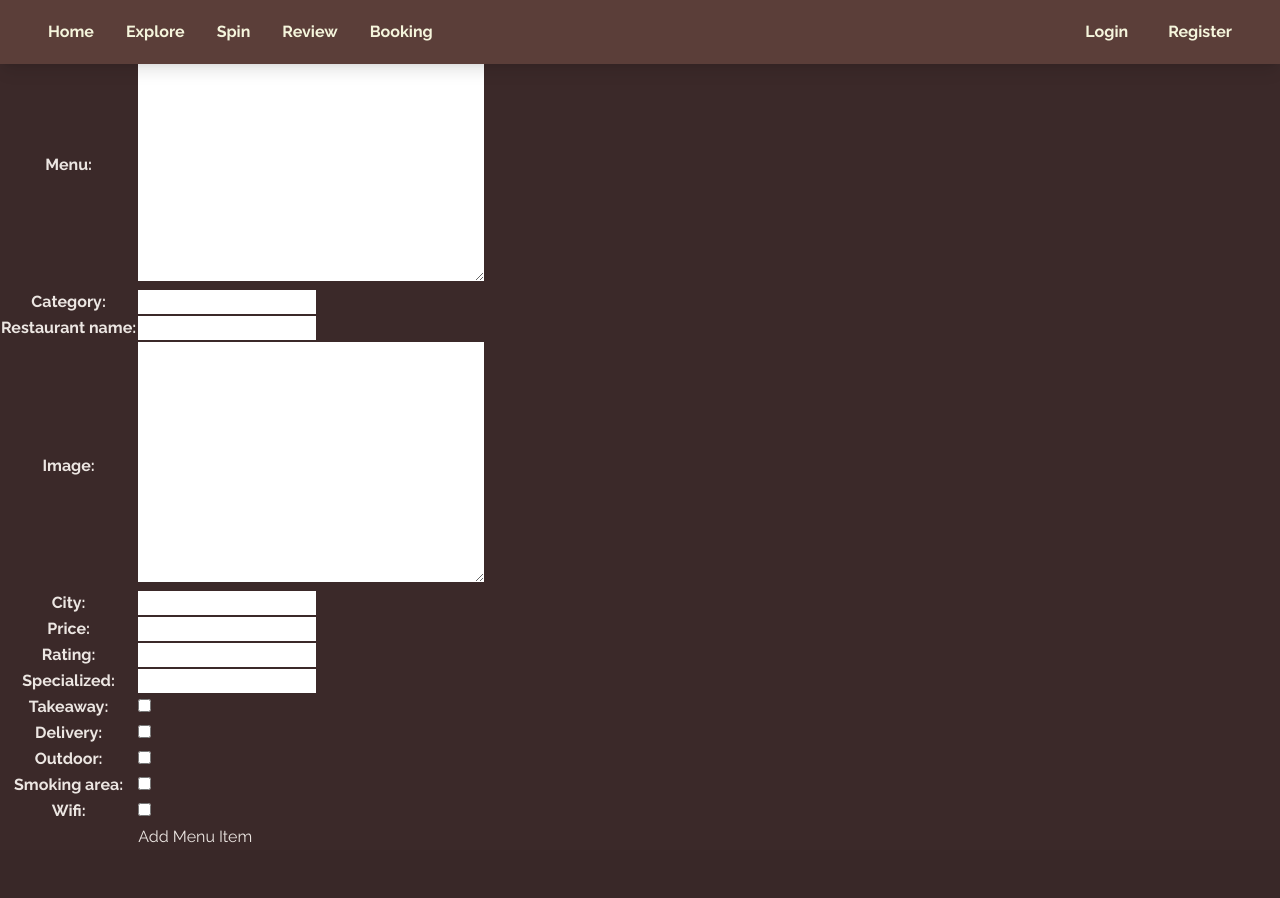
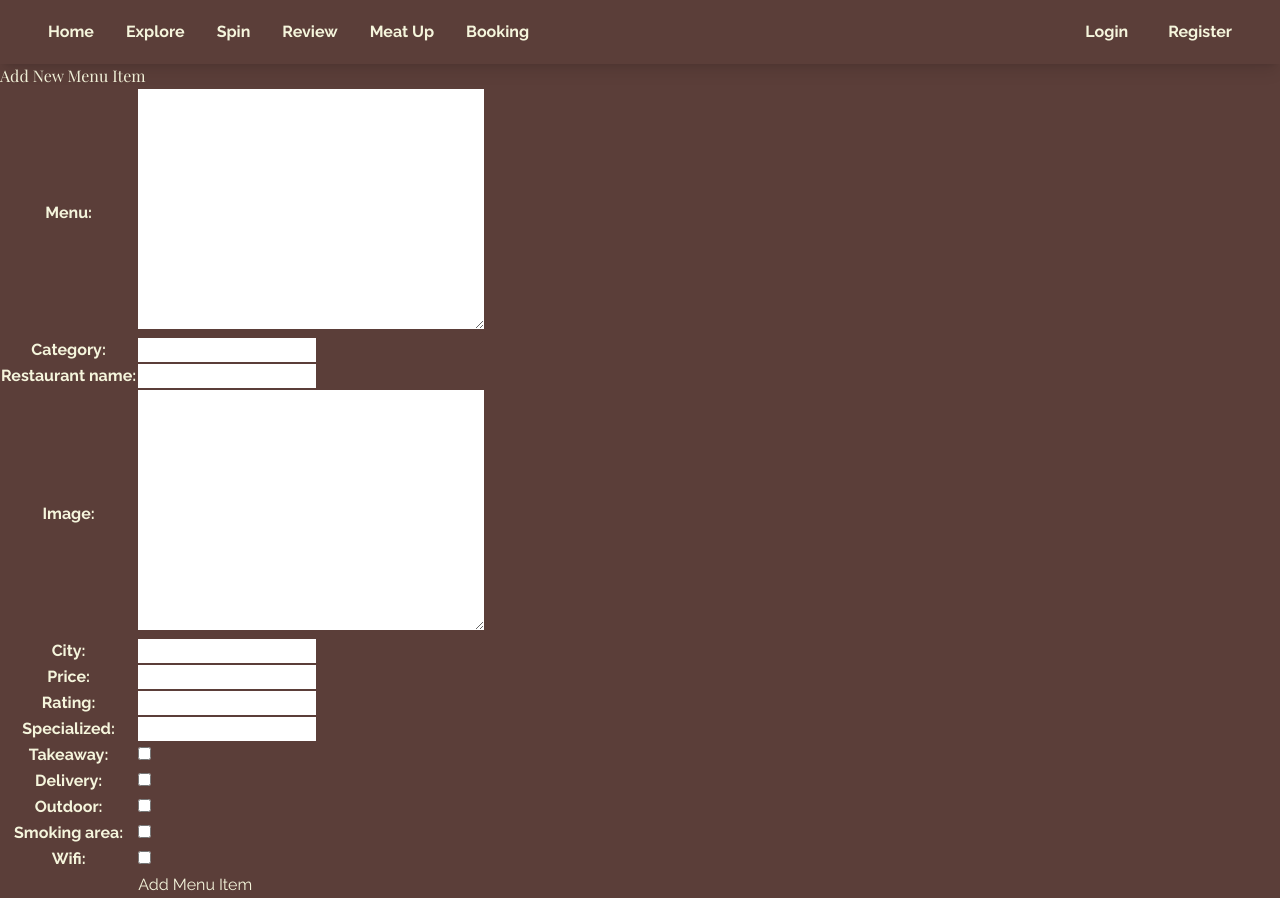
Before and after one commit to TSA-UI/referendum, a Django app: page /create-menu-item in a window 1280 px wide. Before the commit the page ends 843 px from the top, so only its background shows below. Run offline with Django 5.2, Linux system fonts and the light colour scheme; some libraries are stand-ins or nearby versions.

Commit message:
Modify base and temporary navbar - 241020

```diff
--- a/setak_setik/urls.py
+++ b/setak_setik/urls.py
@@ -21,5 +21,5 @@ urlpatterns = [
     path('', include('main.urls')),
     path('admin/', admin.site.urls),
     path('explore/', include('explore.urls')),
-    # path('spinthewheel/', include('spinthewheel.urls')),
+    path('spinthewheel/', include('spinthewheel.urls')),
 ]
--- a/templates/base.html
+++ b/templates/base.html
@@ -10,21 +10,22 @@
     <link href="https://fonts.googleapis.com/css2?family=Playfair+Display:wght@400;700&family=Raleway:wght@400;700&display=swap" rel="stylesheet">
     <style>
         body {
-            font-family: 'Raleway', sans-serif; /* Use Raleway for body text */
-            background-color: #3B2929; /* Background color */
-            color: #ECE6E2; /* Text color */
-            margin: 0; /* Ensure no default margin */
-            padding: 0; /* Ensure no default padding */
+            font-family: 'Raleway', sans-serif;
+            background-color: #5B3E39;
+            color: #F5F5DC;
+            margin: 0;
+            padding:0;
+            padding-top: 3rem;
         }
         h1, h5 {
-            font-family: 'Playfair Display', serif; /* Use Playfair for headings */
-            color: #ECE6E2; /* Heading color */
+            font-family: 'Playfair Display', serif;
+            color: #F5F5DC;
         }
     </style>
 </head>
 <body class="font-raleway">
-    {% include 'navbar.html' %} <!-- Include the navbar -->
-    <div class="container mx-auto mt-4"> <!-- Center the content -->
+    {% include 'navbar.html' %}
+    <div class="container mx-auto mt-4">
         {% block content %} {% endblock content %}
     </div>
 </body>
--- a/templates/navbar.html
+++ b/templates/navbar.html
@@ -9,6 +9,7 @@
         <a href="/explore/" class="text-[#F5F5DC] hover:text-[#D1C0B9] font-bold py-2 px-4 transition duration-300">Explore</a>
         <a href="/spinthewheel/" class="text-[#F5F5DC] hover:text-[#D1C0B9] font-bold py-2 px-4 transition duration-300">Spin</a>
         <a href="/review/" class="text-[#F5F5DC] hover:text-[#D1C0B9] font-bold py-2 px-4 transition duration-300">Review</a>
+        <a href="/meatup/" class="text-[#F5F5DC] hover:text-[#D1C0B9] font-bold py-2 px-4 transition duration-300">Meat Up</a>
         <a href="/booking/" class="text-[#F5F5DC] hover:text-[#D1C0B9] font-bold py-2 px-4 transition duration-300">Booking</a>
       </div>
       <div class="flex items-center">
```
